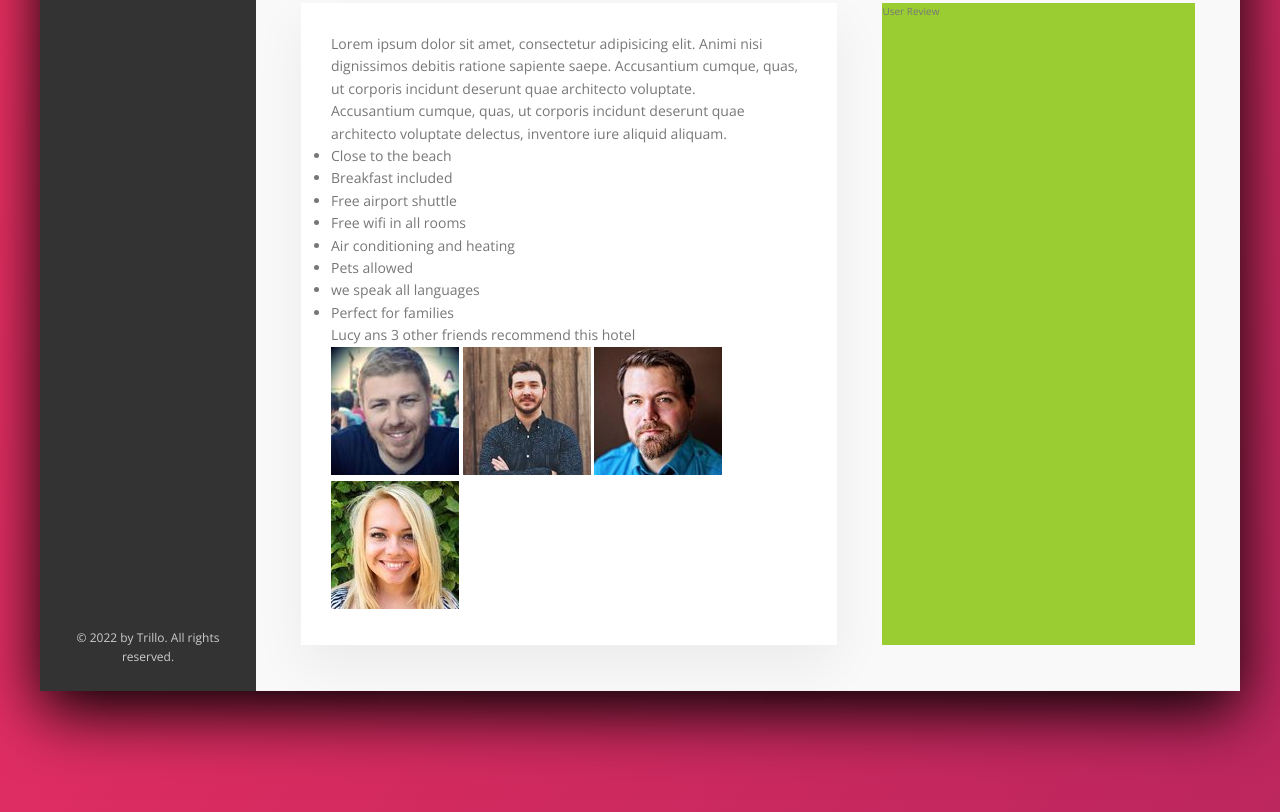
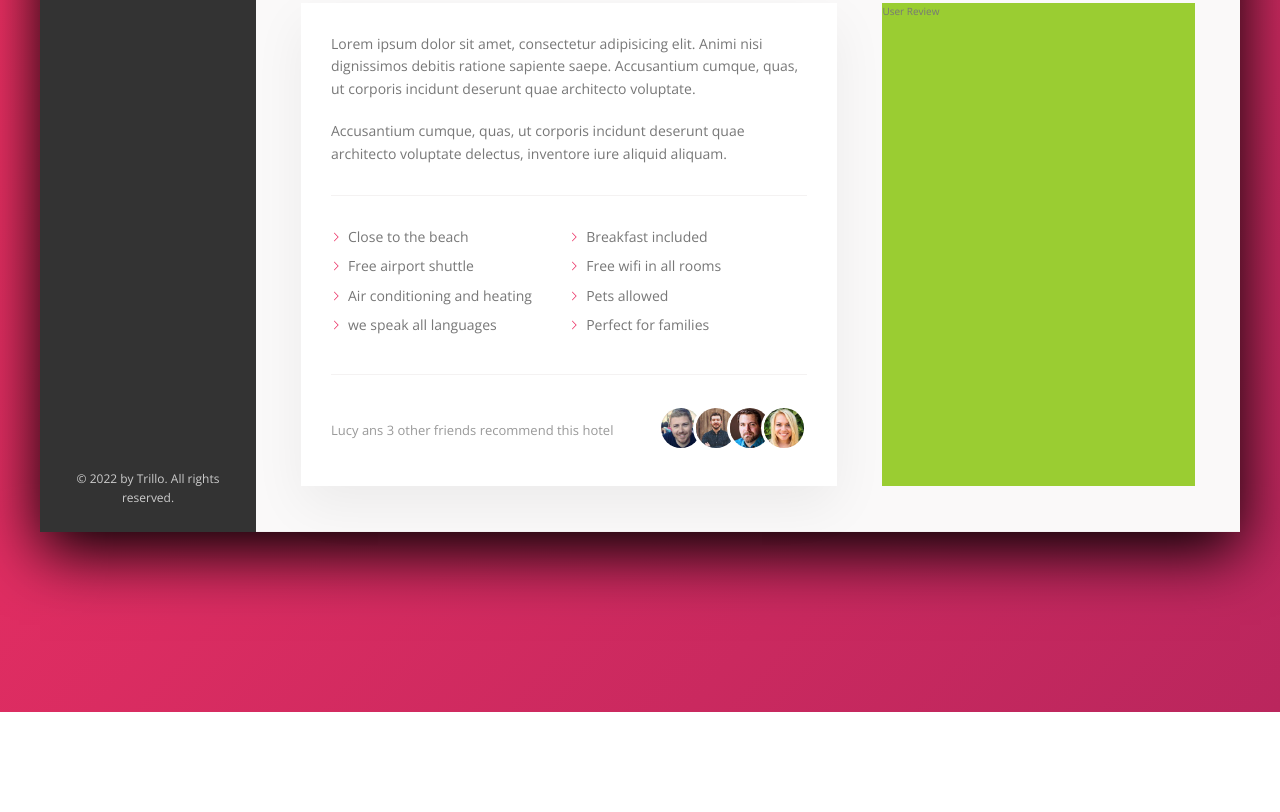
Before and after one commit to AliAbukahil/Trillo_Booking_App, a website: page src/index.html in a window 1280 px wide. Shown: the part 744-1556 px from the top of the page. After the commit the page ends 1456 px from the top, so only its background shows below. Drawn offline with nearby package versions, Linux system fonts and the light colour scheme; files that its build step writes are made by us from their sources.

Commit message:
Building the Description Section 2

```diff
--- a/src/scss/_components.scss
+++ b/src/scss/_components.scss
@@ -321,3 +321,85 @@
     box-shadow: none;
   }
 }
+
+////////////////////////////
+// Paragraph
+
+.paragraph:not(:last-of-type) {
+  margin-bottom: 2rem;
+}
+
+////////////////////////////
+// List
+.list {
+  list-style: none;
+  margin: 3rem 0;
+  padding: 3rem 0;
+  border-top: var(--line);
+  border-bottom: var(--line);
+
+  display: flex;
+  flex-wrap: wrap;
+
+  &__item {
+    // grow 0 shrink 0 width/basis 50%
+    flex: 0 0 50%;
+    margin-bottom: 0.7rem;
+  }
+
+  // Including a SVG for all the list items
+  // better than adding the same SVG for every list item in HTML Syntax
+
+  &__item::before {
+    content: "";
+    display: inline-block;
+    height: 1rem;
+    width: 1rem;
+    margin-right: 0.7rem;
+
+    //OLDER Browsers
+    // with this approach, you can't change the color of the SVG like you can change it in the HTML approach 😿
+    // background-image: url(../img/chevron-thin-right.svg);
+    // background-size: cover;
+
+    // For new Browsers we use masks 😃
+    background-color: var(--color-primary);
+    -webkit-mask-image: url(../img/chevron-thin-right.svg);
+    -webkit-mask-size: cover;
+
+    // for the future when the browsers start implementing this feature and we don't need the prefix -webkit 😃
+    mask-image: url(../img/chevron-thin-right.svg);
+    mask-size: cover;
+  }
+}
+
+////////////////////////////
+// Recommend
+
+.recommend {
+  font-size: 1.3rem;
+  color: var(--color-grey-dark-3);
+
+  display: flex;
+  align-items: center;
+
+  &__count {
+    margin-right: auto;
+  }
+
+  &__friends {
+  }
+
+  &__photo {
+    box-sizing: content-box;
+    height: 4rem;
+    width: 4rem;
+    border-radius: 50%;
+    border: 3px solid #fff;
+
+    // this will select all the photos except the last photo which is last child
+    &:not(:last-child) {
+      margin-right: -1.5rem;
+    }
+  }
+}
```
